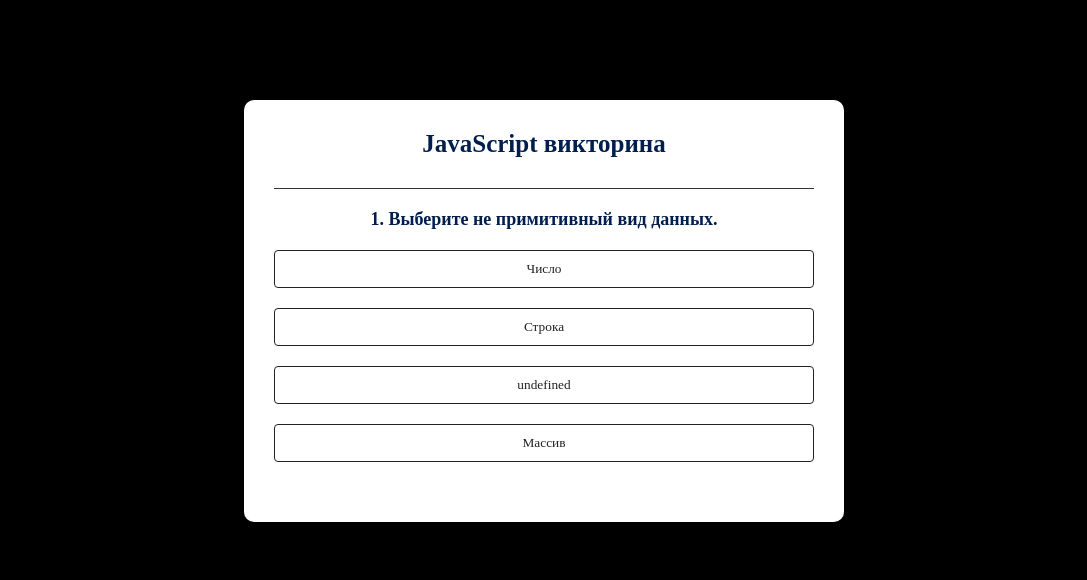
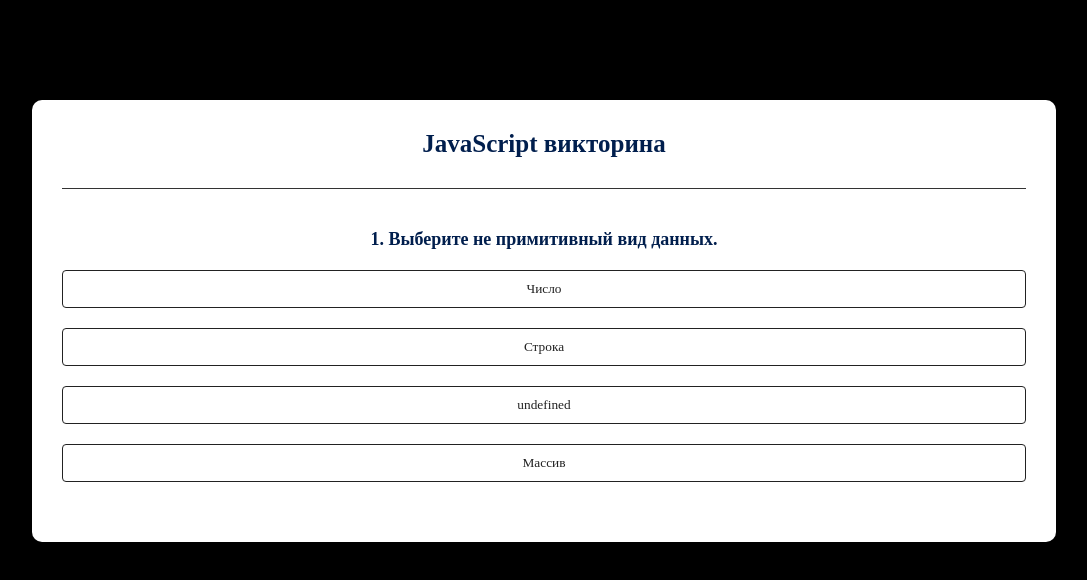
Before and after one commit to YadaDelta/Project28, a website: page index.html in a window 1280 px wide. Both pictures are taken after a click on the button "Начать игру!". Shown: the whole page, without its empty margins (96-1183 px from the left). Drawn offline with Linux system fonts and the light colour scheme.

Commit message:
Adding words after the game

```diff
--- a/index.css
+++ b/index.css
@@ -11,8 +11,8 @@ body {
 
 .main {
     background: white;
-    width: 90%;
-    max-width: 600px;
+    width: 80%;
+    max-width: 1366px;
     margin: 100px auto 0;
     border-radius: 10px;
     padding: 30px;
@@ -38,6 +38,7 @@ body {
     font-weight: 600;
     text-align: center;
     padding: 0 0 10px;
+    margin-top: 20px;
 }
 
 .btn {
--- a/index.js
+++ b/index.js
@@ -24,6 +24,24 @@ const questions = [
       { answer: '" \\"WOW\\" "', isCorrect: false },
       { answer: '"Who\'s there?"', isCorrect: false },
       { answer: '\'Not \'like\' this\'', isCorrect: true },
+    ],
+  },
+  {
+    questions: '',
+    answers: [
+      { answer: '', isCorrect: true },
+      { answer: '', isCorrect: false },
+      { answer: '', isCorrect: false },
+      { answer: '', isCorrect: false },
+    ],
+  },
+  {
+    questions: '',
+    answers: [
+      { answer: '', isCorrect: false },
+      { answer: '', isCorrect: false },
+      { answer: '', isCorrect: true },
+      { answer: '', isCorrect: false },
     ],
   },
 ];
@@ -93,7 +111,13 @@ const startQuiz = () => {
 
 const showScore = () => {
   resetState();
-  questionEl.innerHTML = `Вы ответили на ${score} вопросов из ${questions.length}!`;
+    if (score === (0, 1, 2)) {
+      questionEl.innerHTML = `К сожалению ты ответил на ${score} вопросов из ${questions.length}. Не расстраивайся и попробуйте ещё раз, я уверен что у тебя всё получится!`
+    } else if (score === 3) {
+      questionEl.innerHTML = `Ты ответил на ${score} вопросов из ${questions.length}. Не плохой результат, но я уверен, что ты можешь лучше!`
+    } else if (score === (4, 5)) {
+      questionEl.innerHTML = `Поздравляю, ты ответил на ${score} вопросов из ${questions.length}, молодец!`
+    };
   nextButtonEl.innerHTML = 'Ещё раз!';
   nextButtonEl.style.display = 'block';
 };
```
